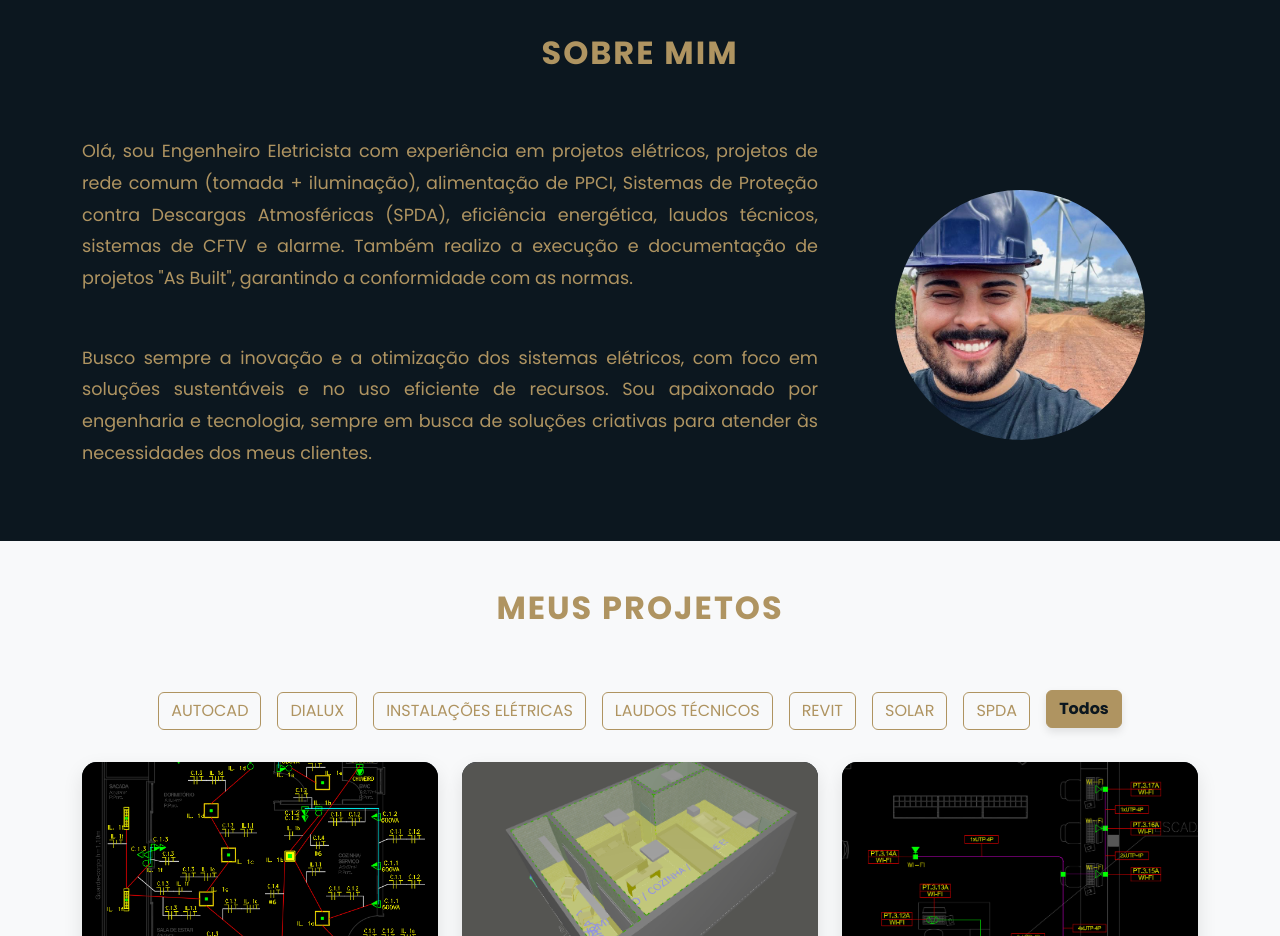
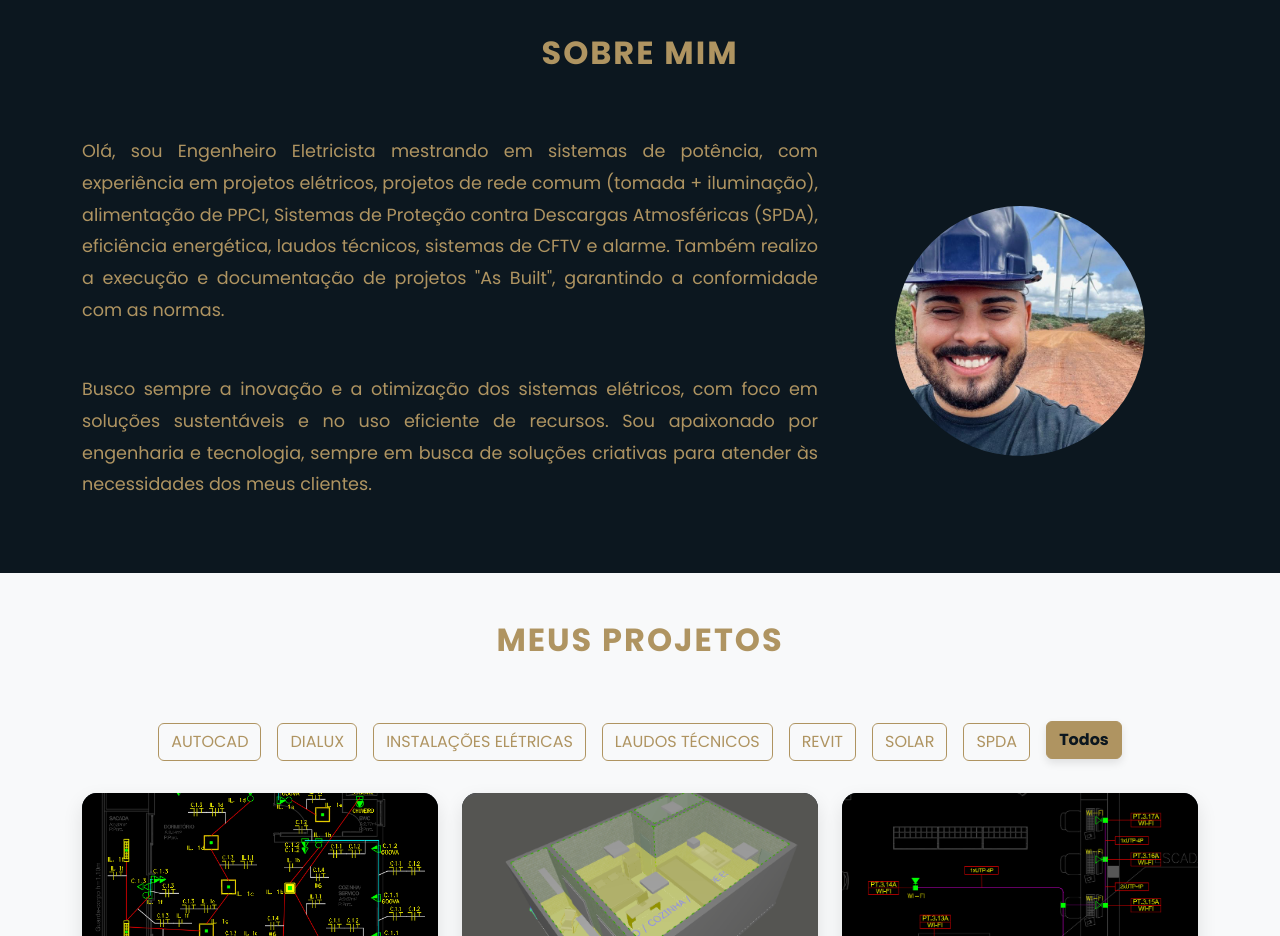
Before and after one commit to vitorosenbergre/portfolio-template, a React (Create React App) app: page / in a window 1280 px wide. Shown: the part 980-1916 px from the top of the page. Built offline with nearby package versions, Linux system fonts and the light colour scheme.

Commit message:
[refactor] principal text change

```diff
--- a/src/components/About/About.tsx
+++ b/src/components/About/About.tsx
@@ -12,7 +12,7 @@ const About: React.FC = () => {
             <div className="col-md-8">
               <div className="about-text">
                 <p>
-                  Olá, sou Engenheiro Eletricista com experiência em projetos elétricos, projetos de rede comum (tomada + iluminação), alimentação de PPCI, Sistemas de Proteção contra Descargas Atmosféricas (SPDA), eficiência energética, laudos técnicos, sistemas de CFTV e alarme. Também realizo a execução e documentação de projetos "As Built", garantindo a conformidade com as normas.
+                  Olá, sou Engenheiro Eletricista mestrando em sistemas de potência, com experiência em projetos elétricos, projetos de rede comum (tomada + iluminação), alimentação de PPCI, Sistemas de Proteção contra Descargas Atmosféricas (SPDA), eficiência energética, laudos técnicos, sistemas de CFTV e alarme. Também realizo a execução e documentação de projetos "As Built", garantindo a conformidade com as normas.
                 </p>
                 <br />
                 <p>
```
